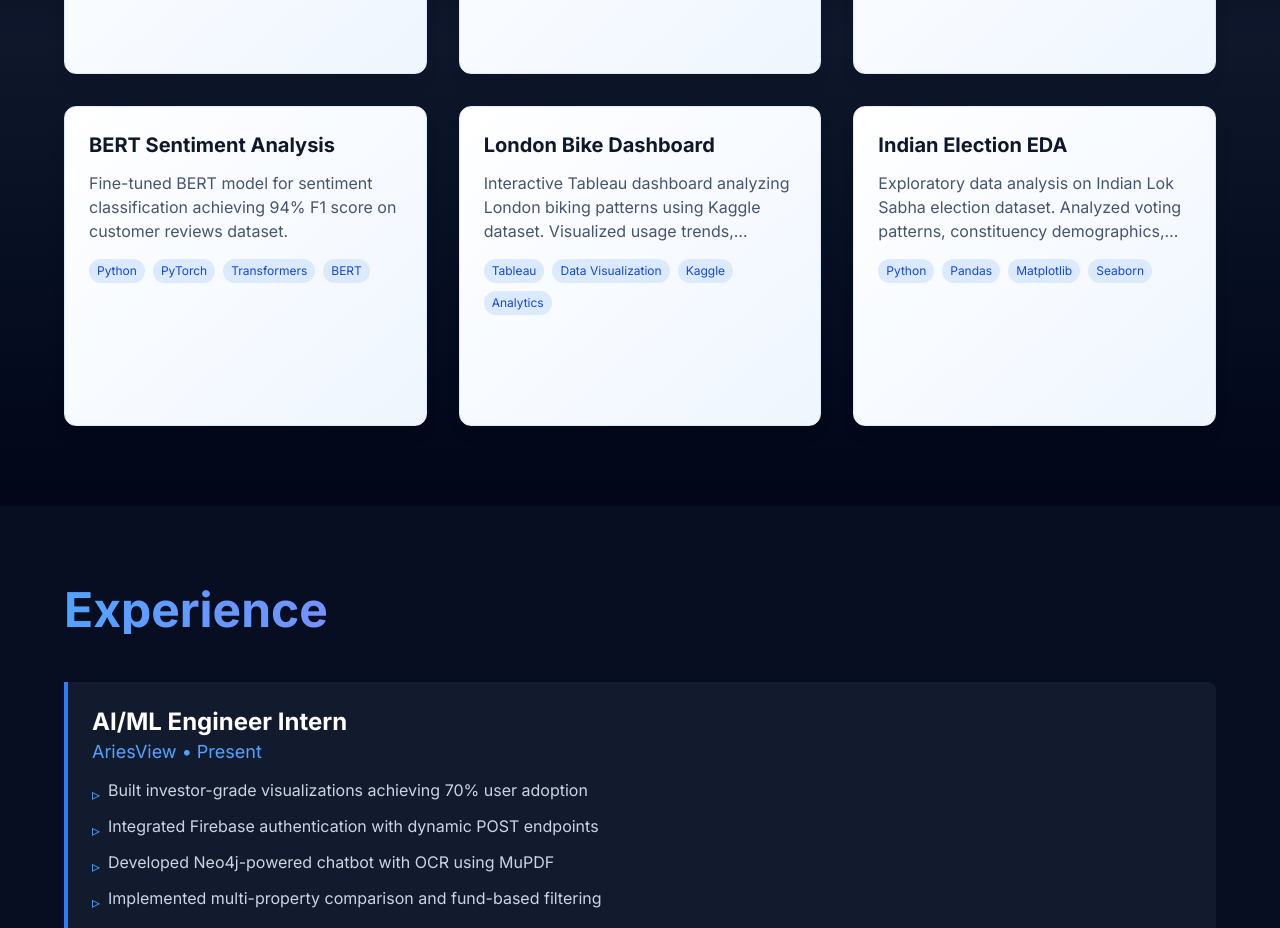
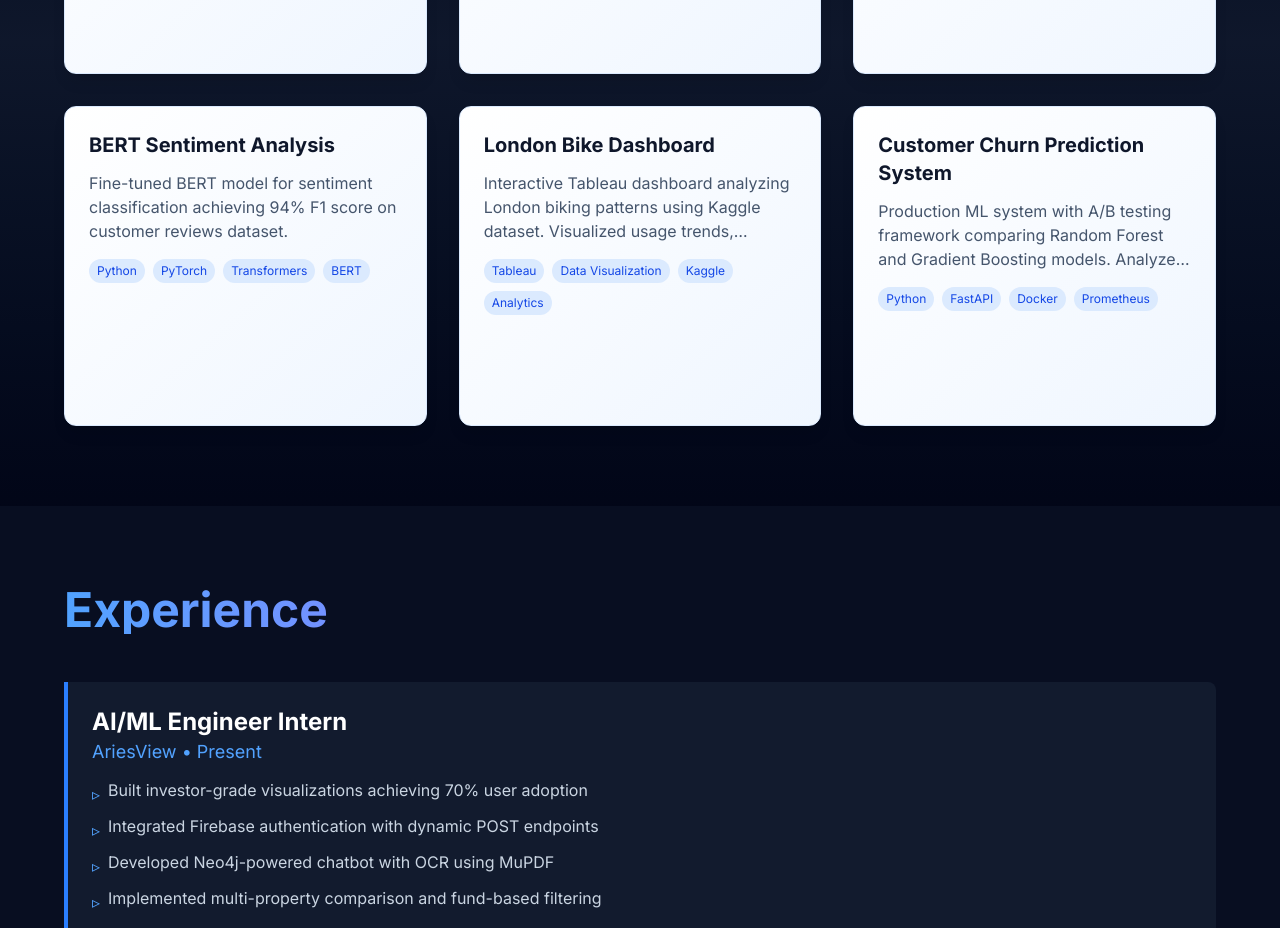
Before and after one commit to Na4Sh11/portfolio, a Next.js app: page / in a window 1280 px wide. Shown: the part 1680-2608 px from the top of the page. Built offline with nearby package versions, Linux system fonts and the light colour scheme.

Commit message:
changed project card

```diff
--- a/app/page.tsx
+++ b/app/page.tsx
@@ -174,7 +174,7 @@ export default function Home() {
     { title: 'Credit Card Fraud Detection', description: 'ML system with 98% accuracy using ensemble methods. Implemented feature engineering and model optimization pipelines.', tags: ['Python', 'Scikit-learn', 'Pandas', 'XGBoost'], link: 'https://github.com/Na4Sh11/creditcard-fraud-detection' },
     { title: 'BERT Sentiment Analysis', description: 'Fine-tuned BERT model for sentiment classification achieving 94% F1 score on customer reviews dataset.', tags: ['Python', 'PyTorch', 'Transformers', 'BERT'], link: 'https://github.com/Na4Sh11/Sentiment-Analysis-and-modeling-using-BERT-on-Amazon-reviews' },
     { title: 'London Bike Dashboard', description: 'Interactive Tableau dashboard analyzing London biking patterns using Kaggle dataset. Visualized usage trends, weather correlations, and peak hours.', tags: ['Tableau', 'Data Visualization', 'Kaggle', 'Analytics'], link: 'https://github.com/Na4Sh11/London_Bike_Tableau_Project' },
-    { title: 'Indian Election EDA', description: 'Exploratory data analysis on Indian Lok Sabha election dataset. Analyzed voting patterns, constituency demographics, and electoral trends across states.', tags: ['Python', 'Pandas', 'Matplotlib', 'Seaborn'], link: 'https://github.com/Na4Sh11/Election-2024-EDA' }
+    { title: 'Customer Churn Prediction System', description: 'Production ML system with A/B testing framework comparing Random Forest and Gradient Boosting models. Analyzed 7K+ telecom records, identified 3 high-risk segments representing 35% of churn. Optimized latency by 84% with Prometheus monitoring.', tags: ['Python', 'FastAPI', 'Docker', 'Prometheus'], link: 'https://github.com/Na4Sh11/ml-deployment-pipeline' }
   ];
 
   return (
```
